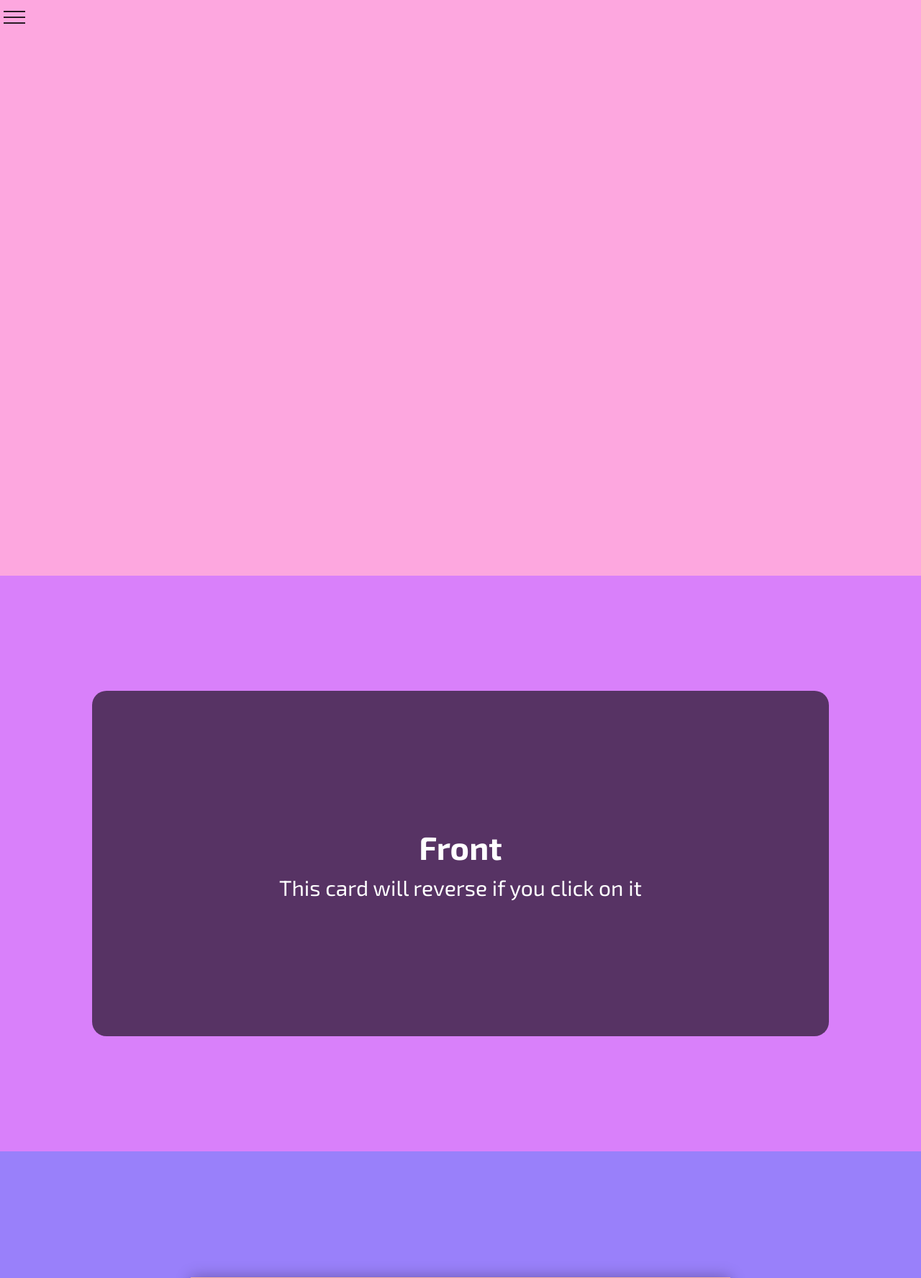
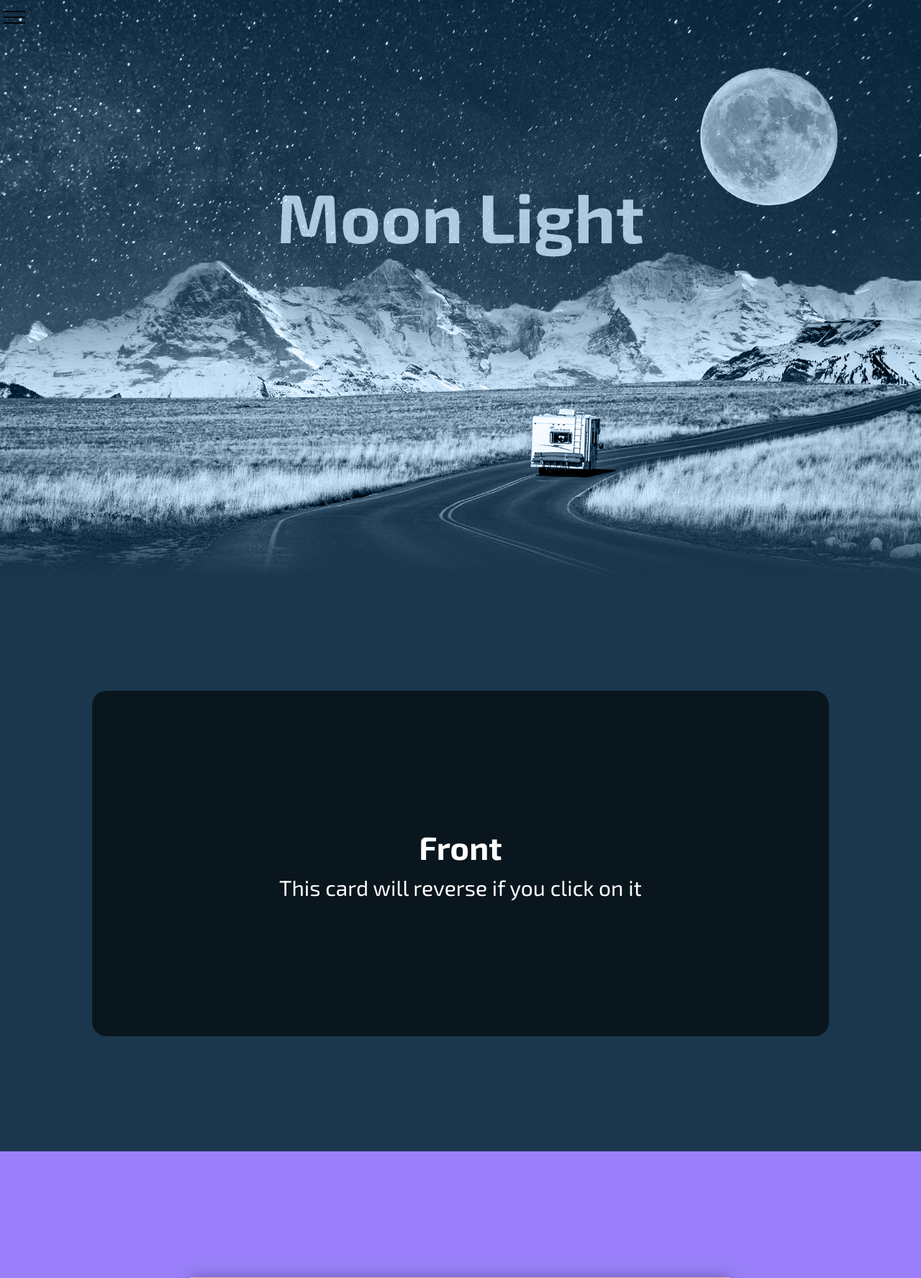
Before and after one commit to LyubomyrKl/features, a PHP site: page / in a window 1280 px wide. Shown: the top 1776 px of the page at 72% size. Run offline with PHP 8.4, Linux system fonts and the light colour scheme.

Commit message:
parallax effect

```diff
--- a/css/style.css
+++ b/css/style.css
@@ -459,12 +459,73 @@
   opacity: 1;
 }
 
-.section_one {
-  background-color: #FDA7DF;
+.section_one #moonText {
+  position: relative;
+  font-size: 96px;
+  top: -100px;
+  opacity: .7;
+  z-index: 1;
+}
+
+.section_one #mountain {
+  z-index: 3;
+}
+
+.section_one #road {
+  z-index: 3;
+}
+
+.section_one:after {
+  content: '';
+  position: absolute;
+  width: 100%;
+  height: 100px;
+  bottom: 0;
+  background: -webkit-gradient(linear, left bottom, left top, from(#1a374d), to(transparent));
+  background: linear-gradient(to top, #1a374d, transparent);
+  z-index: 10;
+}
+
+.section_one::before {
+  content: '';
+  position: absolute;
+  width: 100%;
+  height: 100%;
+  top: 0;
+  left: 0;
+  background: #1a374d;
+  mix-blend-mode: color;
+  z-index: 10;
+}
+
+.section_one .scene {
+  display: -webkit-box;
+  display: -ms-flexbox;
+  display: flex;
+  -webkit-box-pack: center;
+      -ms-flex-pack: center;
+          justify-content: center;
+  -webkit-box-align: center;
+      -ms-flex-align: center;
+          align-items: center;
+  position: relative;
+  height: 100vh;
+  width: 100%;
+}
+
+.section_one .scene img {
+  position: absolute;
+  top: 0;
+  left: 0;
+  width: 100%;
+  height: 100%;
+  -o-object-fit: cover;
+     object-fit: cover;
+  pointer-events: none;
 }
 
 #section_two {
-  background-color: #D980FA;
+  background-color: #1a374d;
 }
 
 #section_two .descr__inner {
--- a/home.html
+++ b/home.html
@@ -38,10 +38,17 @@
         <div id="content" class="content">
             <div class="overlay"></div>
             <section class="section_one">
+                <div class="scene">
+                    <img id='bg-par' src="/img/bg.jpg" alt="">
+                    <img id='moon' src="/img/moon.png" alt="">
+                    <img id='mountain' src="/img/mountain.png" alt="">
+                    <img id='road' src="/img/road.png" alt="">
+                    <h2 id="moonText">Moon Light</h2>
+                </div>
                 <div class="descr">
                     <div class="descr__inner">
-                        <h2>Title</h1>
-                            <p>Lorem ipsum dolor sit amet consectetur adipisicing elit. Quibusdam, non!</p>
+                        <h2>Parallax</h1>
+                            <p>Just parallax because i can :) </p>
                     </div>
                 </div>
             </section>
--- a/js/script.js
+++ b/js/script.js
@@ -24,7 +24,35 @@
     menu.classList.toggle('menu__active');
     content.classList.toggle('content__active');
     body.classList.toggle('lock');
+
 });
+
+//section one
+//section one
+//section one
+
+
+const bgPar = document.querySelector('#bg-par'),
+    moon = document.querySelector('#moon'),
+    mountain = document.querySelector('#mountain'),
+    road = document.querySelector('#road'),
+    moonText = document.querySelector('#moonText');
+
+
+
+window.addEventListener('scroll', ()=>{
+
+    let valueScroll = window.scrollY;
+    bgPar.style.top = -valueScroll * 0.3 + 'px';
+    moon.style.left = -valueScroll * 0.5 + 'px';
+    mountain.style.top = - valueScroll * 0.15 + 'px';
+    // road.style.top = valueScroll * 0.15 + 'px';
+
+
+});
+
+
+
 
 // section two
 // section two
@@ -68,6 +96,9 @@
 
 
 // section four
+// section four
+// section four
+
 
 
 const circle = document.querySelector('.progress-ring__circle'),
--- a/scss/style.scss
+++ b/scss/style.scss
@@ -254,8 +254,6 @@
 }
 
 
-
-
 .content{
     font-size: 30px;
     transition: 0.5s;
@@ -337,12 +335,65 @@
 
 
 .section_one{
-  background-color: #FDA7DF;
+  #moonText{
+  position: relative;
+  font-size: 96px;
+  top: -100px;
+  opacity: .7;
+  z-index: 1;
+  }
+  #mountain{
+    z-index: 3;
+  }
+  #road{
+    z-index: 3;
+  }
+
+  &:after{
+    content: '';
+    position: absolute;
+    width: 100%;
+    height: 100px;
+    bottom: 0;
+    background: linear-gradient(to top, #1a374d, transparent);
+    z-index: 10;
+  }
+
+  &::before{
+    content: '';
+    position: absolute;
+    width: 100%;
+    height: 100%;
+    top: 0;
+    left: 0;
+    background: #1a374d;
+    mix-blend-mode: color;
+    z-index: 10;
+  }
+
+  .scene{
+    display: flex;
+    justify-content: center;
+    align-items: center;
+    position: relative;
+    height: 100vh;
+    width: 100%;
+
+    img{
+      position: absolute;
+      top: 0;
+      left: 0;
+      width: 100%;
+      height: 100%;
+      object-fit: cover;
+      pointer-events: none;
+    }
+  }
 }
 
 
 #section_two{
-  background-color: #D980FA;
+  background-color: #1a374d;
   .descr__inner{
     opacity: 1;
   }
```
Also changed, not shown: img/bg.jpg (added), img/download.jpg (deleted), img/moon.png (added), img/mountain.png (added), img/o_1ecjtro77rhutek1i61i6e169s1k_th_lnd_xx.jpg (deleted), img/road.png (added).
